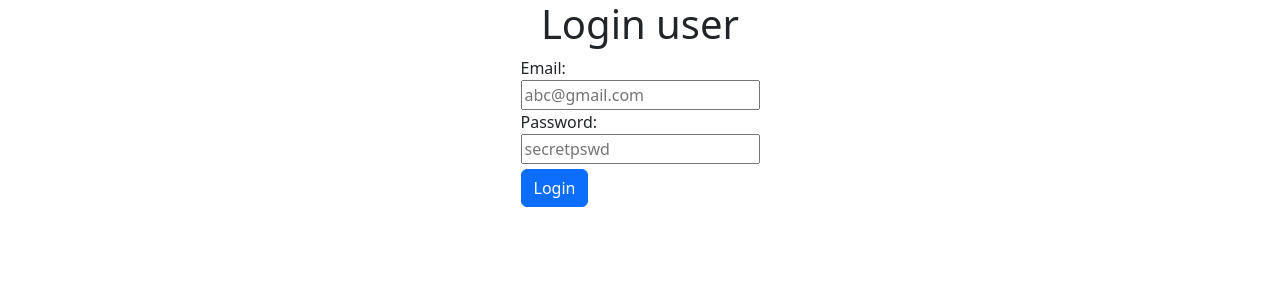
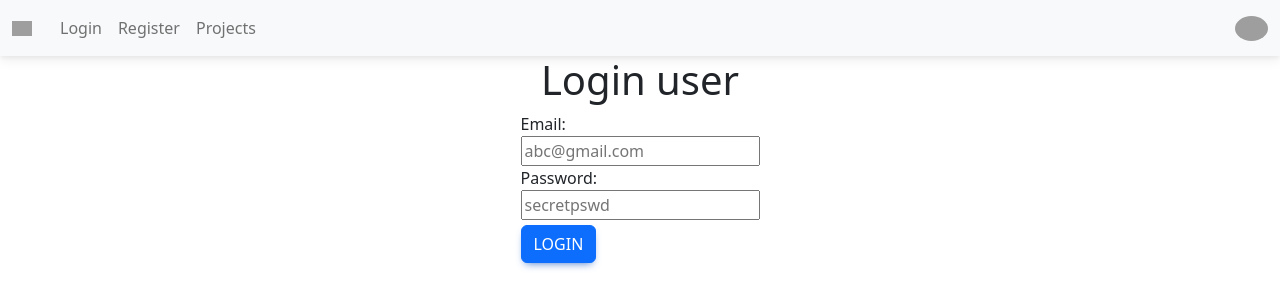
Before and after one commit to AnuragD123/mutualfund, a React (Create React App) app in the folder client/: page / in a window 1280 px wide. Shown: the top 308 px of the page. Built offline with nearby package versions, Linux system fonts and the light colour scheme; grey boxes are pictures that could not be loaded.

Commit message:
Added Navbar

```diff
--- a/client/public/index.html
+++ b/client/public/index.html
@@ -9,6 +9,18 @@
       name="description"
       content="Web site created using create-react-app"
     />
+
+
+
+        <!-- Font Awesome -->
+        <link href="https://cdnjs.cloudflare.com/ajax/libs/font-awesome/6.0.0/css/all.min.css" rel="stylesheet" />
+        <!-- Google Fonts -->
+        <link href="https://fonts.googleapis.com/css?family=Roboto:300,400,500,700&display=swap" rel="stylesheet" />
+        <!-- MDB -->
+        <link href="https://cdnjs.cloudflare.com/ajax/libs/mdb-ui-kit/6.1.0/mdb.min.css" rel="stylesheet" />
+
+
+
     <link rel="apple-touch-icon" href="%PUBLIC_URL%/logo192.png" />
     <!--
       manifest.json provides metadata used when your web app is installed on a
@@ -39,5 +51,9 @@
       To begin the development, run `npm start` or `yarn start`.
       To create a production bundle, use `npm run build` or `yarn build`.
     -->
+
+
+      <!-- MDB -->
+      <script type="text/javascript" src="https://cdnjs.cloudflare.com/ajax/libs/mdb-ui-kit/6.1.0/mdb.min.js"></script>
   </body>
 </html>
--- a/client/src/App.js
+++ b/client/src/App.js
@@ -2,6 +2,7 @@ import React from 'react'
 import {BrowserRouter,Route,Routes} from 'react-router-dom'
 import Admin from './pages/Admin'
 import 'bootstrap/dist/css/bootstrap.min.css';
+import Navbar from './pages/Navbar';
 import Login from './pages/Login'
 import Profile from './pages/Profile'
 import Register from './pages/Register'
@@ -14,10 +15,12 @@ const App=()=>{
 
         <div>
         <BrowserRouter>
+        <Navbar/>
         <Routes>
-        <Route path='/' element={<Login />} />
-        <Route path='register' element={<Register/>} />
-        <Route path='profile' element={<Profile/>} />
+
+        <Route path='/' element={ <Login/>} />
+        <Route path='/register' element={<Register/>} />
+        <Route path='/profile' element={<Profile/>} />
         <Route path='admin'  element={<Admin/>}  />
         <Route path='edit' element={<EditUser/>} />
         <Route path='forgot' element={<Forgot/>}  />
--- /dev/null
+++ b/client/src/pages/Navbar.js
@@ -0,0 +1,69 @@
+import React from 'react'
+import { Link } from 'react-router-dom'
+
+function Navbar() {
+    return (
+        <div>
+
+
+            {/* Navbar */}
+            <nav className="navbar navbar-expand-lg navbar-light bg-light">
+                {/* Container wrapper */}
+                <div className="container-fluid">
+                    {/* Toggle button */}
+                    <button className="navbar-toggler" type="button" data-mdb-toggle="collapse" data-mdb-target="#navbarSupportedContent" aria-controls="navbarSupportedContent" aria-expanded="false" aria-label="Toggle navigation">
+                        <i className="fas fa-bars" />
+                    </button>
+                    {/* Collapsible wrapper */}
+                    <div className="collapse navbar-collapse" id="navbarSupportedContent">
+                        {/* Navbar brand */}
+                        <Link className="navbar-brand mt-2 mt-lg-0" to="#">
+                            <img src="https://mdbcdn.b-cdn.net/img/logo/mdb-transaprent-noshadows.webp" height={15} alt="MDB Logo" loading="lazy" />
+                        </Link>
+                        {/* Left links */}
+                        <ul className="navbar-nav me-auto mb-2 mb-lg-0">
+                            <li className="nav-item">
+                                <Link className="nav-link" to="/">Login</Link>
+                            </li>
+                            <li className="nav-item">
+                                <Link className="nav-link" to="/register">Register</Link>
+                            </li>
+                            <li className="nav-item">
+                                <Link className="nav-link" to="#">Projects</Link>
+                            </li>
+                        </ul>
+                        {/* Left links */}
+                    </div>
+                    {/* Collapsible wrapper */}
+                    {/* Right elements */}
+                    <div className="d-flex align-items-center">
+
+                        {/* Avatar */}
+                        <div className="dropdown">
+                            <Link className="dropdown-toggle d-flex align-items-center hidden-arrow" to="#" id="navbarDropdownMenuAvatar" role="button" data-mdb-toggle="dropdown" aria-expanded="false">
+                                <img src="https://mdbcdn.b-cdn.net/img/new/avatars/2.webp" className="rounded-circle" height={25} alt="Black and White Portrait of a Man" loading="lazy" />
+                            </Link>
+                            <ul className="dropdown-menu dropdown-menu-end" aria-labelledby="navbarDropdownMenuAvatar">
+                                <li>
+                                    <Link className="dropdown-item" to="/profile">My profile</Link>
+                                </li>
+                                <li>
+                                    <Link className="dropdown-item" to="#">Settings</Link>
+                                </li>
+                                <li>
+                                    <Link className="dropdown-item" to="#">Logout</Link>
+                                </li>
+                            </ul>
+                        </div>
+                    </div>
+                    {/* Right elements */}
+                </div>
+                {/* Container wrapper */}
+            </nav>
+            {/* Navbar */}
+
+        </div>
+    )
+}
+
+export default Navbar
```
Also changed, not shown: 1 other file (tests, documents, lock files or other folders).
